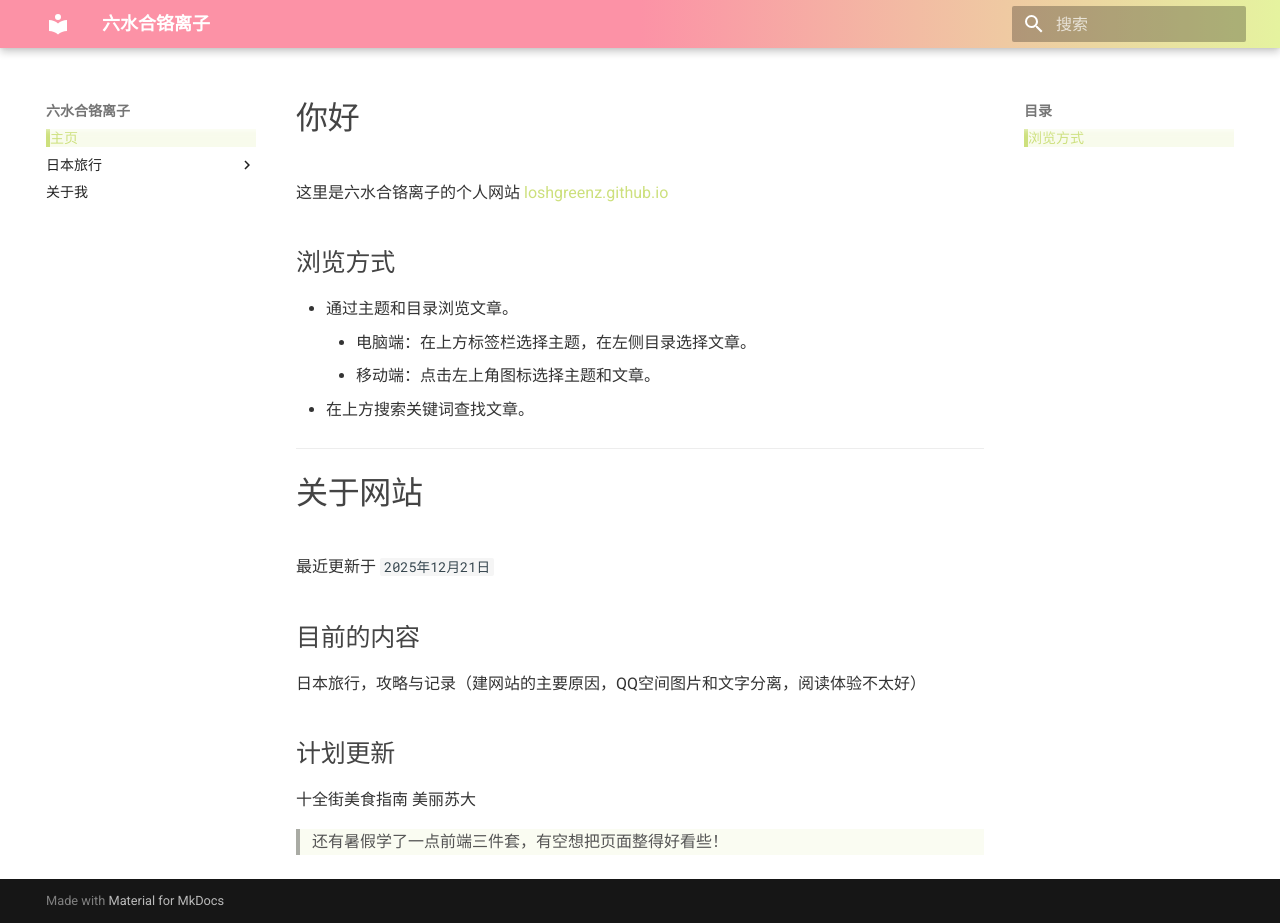
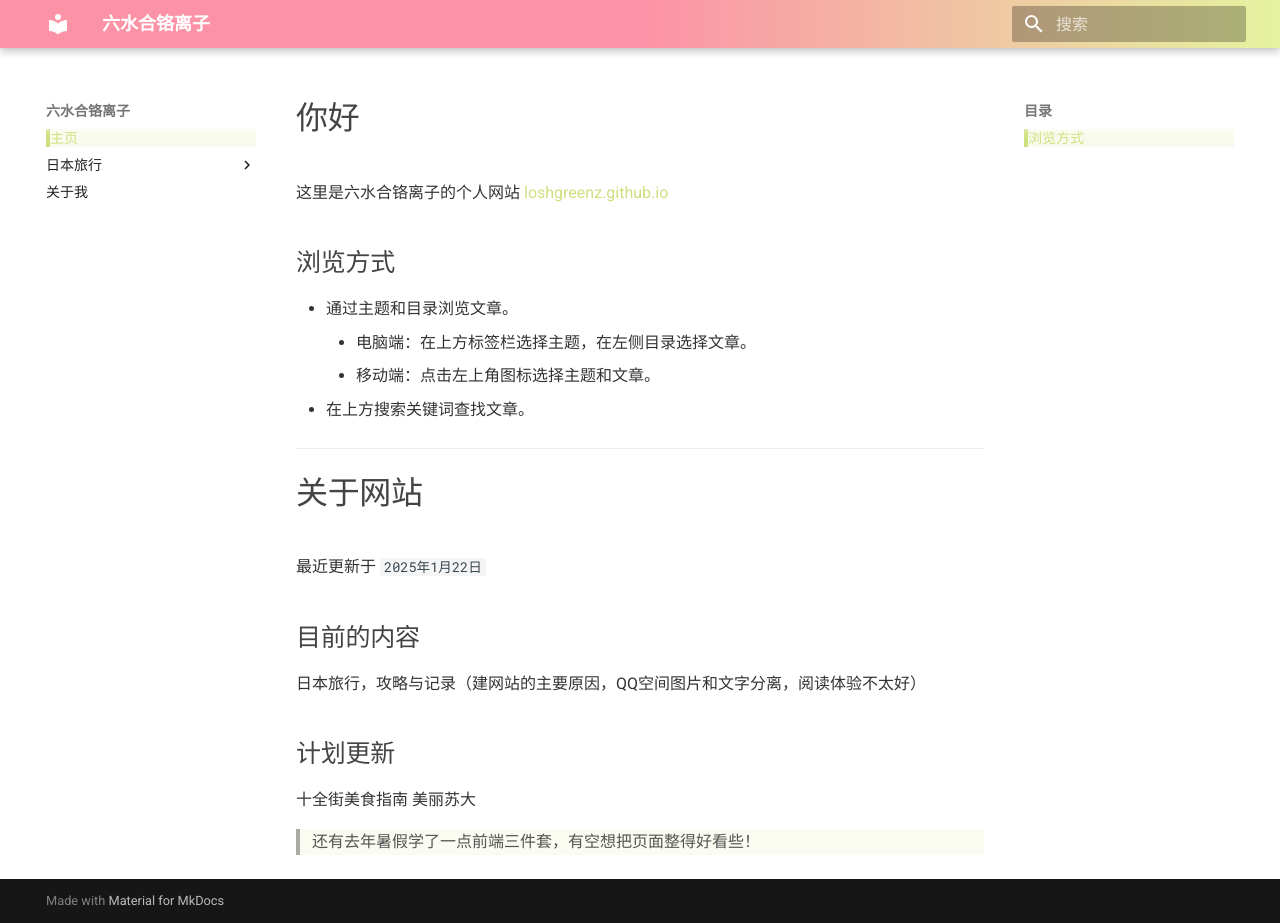
Before and after one commit to LoshGreenz/LoshGreenz.github.io, an MkDocs documentation site: the page built from docs/index.md, in a window 1280 px wide and 923 px high. Built offline with MkDocs 1.6.1 and Material for MkDocs 9.7.7, drawn with Linux system fonts in a browser that asks for light colours.

Commit message:
测试cloudflare构建3

```diff
--- a/docs/index.md
+++ b/docs/index.md
@@ -13,7 +13,7 @@
 
 # 关于网站
 
-最近更新于 ` 2025年12月21日 `
+最近更新于 ` 2025年1月22日 `
 
 ## 目前的内容
 
@@ -23,4 +23,4 @@
 十全街美食指南
 美丽苏大
 
-> 还有暑假学了一点前端三件套，有空想把页面整得好看些！
+> 还有去年暑假学了一点前端三件套，有空想把页面整得好看些！
```
